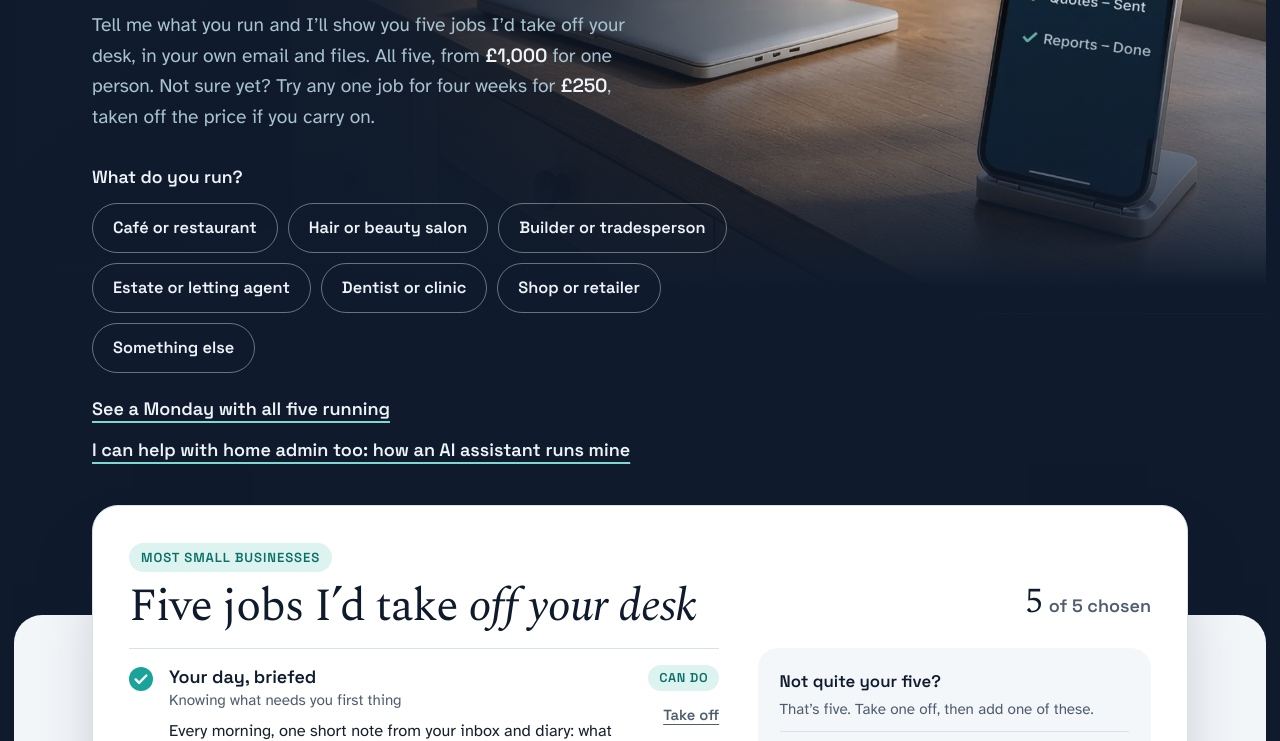
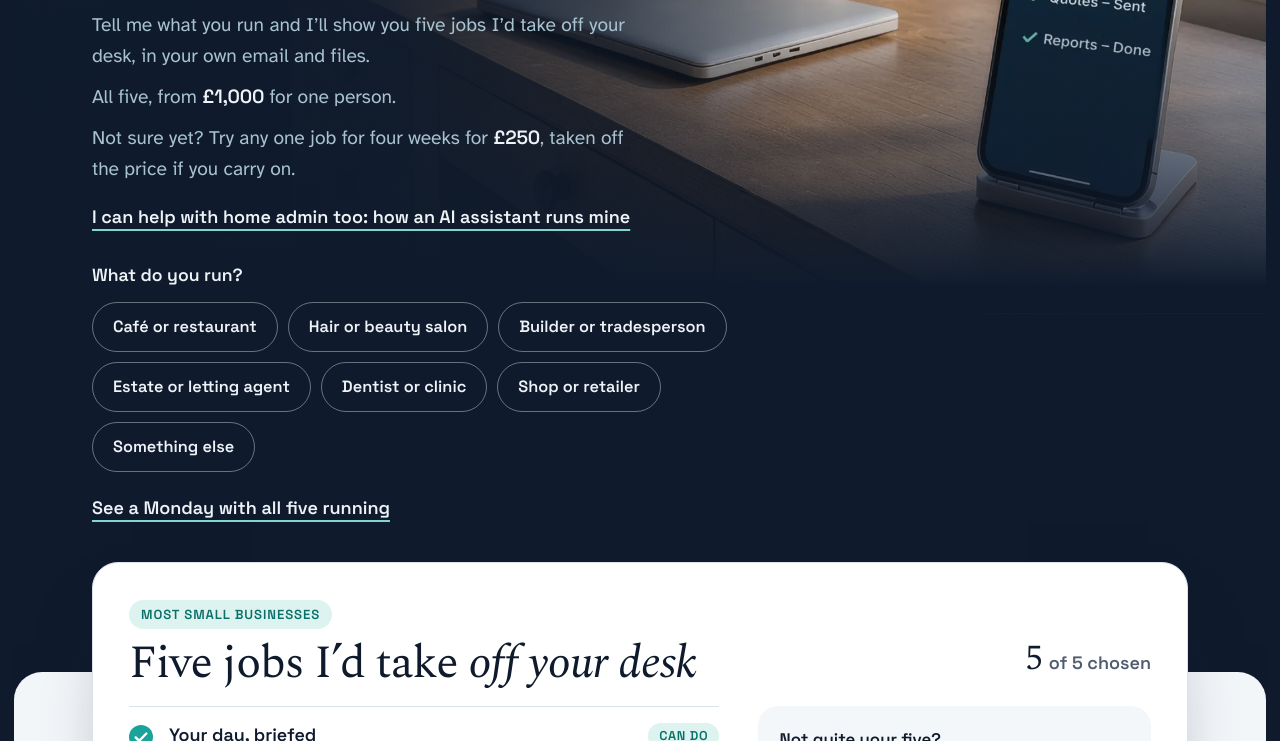
Before and after one commit to PBMPAD/MPAI, a plain HTML site: page index.html in a window 1280 px wide. Shown: the part 359-1100 px from the top of the page. Drawn offline with nearby package versions, Linux system fonts and the light colour scheme.

Commit message:
Homepage: costs paragraph on separate lines, home admin link just under it
Co-Authored-By: Claude Opus 5.5 <noreply@anthropic.com>
Claude-Session: https://claude.ai/code/session_01XMYrcbXjSAaRcXcT8AxfRw

```diff
--- a/home.css
+++ b/home.css
@@ -12,6 +12,9 @@ main>section.hb-hero{box-shadow:0 -600px 0 var(--navy);margin-top:-100px;padding
 .hb-hero h1 em{display:inline;color:var(--mint)}
 .hb-lead{font-size:clamp(1.15rem,1.5vw,1.3rem);color:var(--on-navy-soft);max-width:50ch;margin-bottom:30px}
 .hb-lead .num{color:var(--on-navy)}
+.hb-line{display:block}
+.hb-line+.hb-line{margin-top:.55em}
+.hb-hero .hb-home{margin:-12px 0 30px}
 #your-business.hb-ask{scroll-margin-top:110px}
 .hb-ask fieldset{border:0;margin:0;padding:0;min-width:0}
 .hb-ask legend{font-family:var(--label);font-weight:600;font-size:1.1rem;color:var(--on-navy);padding:0;margin-bottom:12px}
@@ -27,7 +30,6 @@ main>section.hb-hero{box-shadow:0 -600px 0 var(--navy);margin-top:-100px;padding
 .hb-see{margin:22px 0 0}
 .hb-see a{font-family:var(--label);font-weight:600;color:var(--on-navy);text-decoration:underline;text-decoration-color:var(--mint);text-decoration-thickness:2px;text-underline-offset:6px}
 .hb-see a:hover{color:var(--mint)}
-.hb-see+.hb-see{margin-top:12px}
 
 /* The list of five, pulled up over the navy */
 main>section.hb-zone{position:relative;margin-top:calc(-1*var(--radius));padding:0;background:var(--paper);border-radius:var(--radius) var(--radius) 0 0}
--- a/index.html
+++ b/index.html
@@ -11,7 +11,7 @@
 <link rel="stylesheet" href="https://fonts.googleapis.com/css2?family=Atkinson+Hyperlegible:wght@400;700&family=Space+Grotesk:wght@500;600;700&family=Spectral:ital,wght@0,300;0,400;1,300;1,400&display=swap">
 <link rel="stylesheet" href="site.css?v=20261124c">
 <link rel="preload" as="image" href="images/hero-desk.webp" fetchpriority="high">
-<link rel="stylesheet" href="home.css?v=20261125a">
+<link rel="stylesheet" href="home.css?v=20261125b">
 <script>if(!window.matchMedia||!matchMedia('(prefers-reduced-motion: reduce)').matches)document.documentElement.classList.add('play');</script>
 <script src="nav.js"></script>
 </head>
@@ -32,7 +32,10 @@
 <div class="wrap">
 <p class="hb-eyebrow">AI, set up for small businesses in and around Brentwood</p>
 <h1 id="hero-title">More time for <em>the work that matters</em></h1>
-<p class="hb-lead">Tell me what you run and I&rsquo;ll show you five jobs I&rsquo;d take off your desk, in your own email and files. All five, from <span class="num">&pound;1,000</span> for one person. Not sure yet? Try any one job for four weeks for <span class="num">&pound;250</span>, taken off the price if you carry on.</p>
+<p class="hb-lead"><span class="hb-line">Tell me what you run and I&rsquo;ll show you five jobs I&rsquo;d take off your desk, in your own email and files.</span>
+<span class="hb-line">All five, from <span class="num">&pound;1,000</span> for one person.</span>
+<span class="hb-line">Not sure yet? Try any one job for four weeks for <span class="num">&pound;250</span>, taken off the price if you carry on.</span></p>
+<p class="hb-see hb-home"><a href="blog/personal-ai-assistant-headspace/">I can help with home admin too: how an AI assistant runs mine</a></p>
 <div class="hb-ask" id="your-business">
 <fieldset id="hb-ask-set" hidden>
 <legend>What do you run?</legend>
@@ -41,7 +44,6 @@
 </fieldset>
 </div>
 <p class="hb-see"><a href="jobs.html">See a Monday with all five running</a></p>
-<p class="hb-see"><a href="blog/personal-ai-assistant-headspace/">I can help with home admin too: how an AI assistant runs mine</a></p>
 </div>
 </section>
 
```
